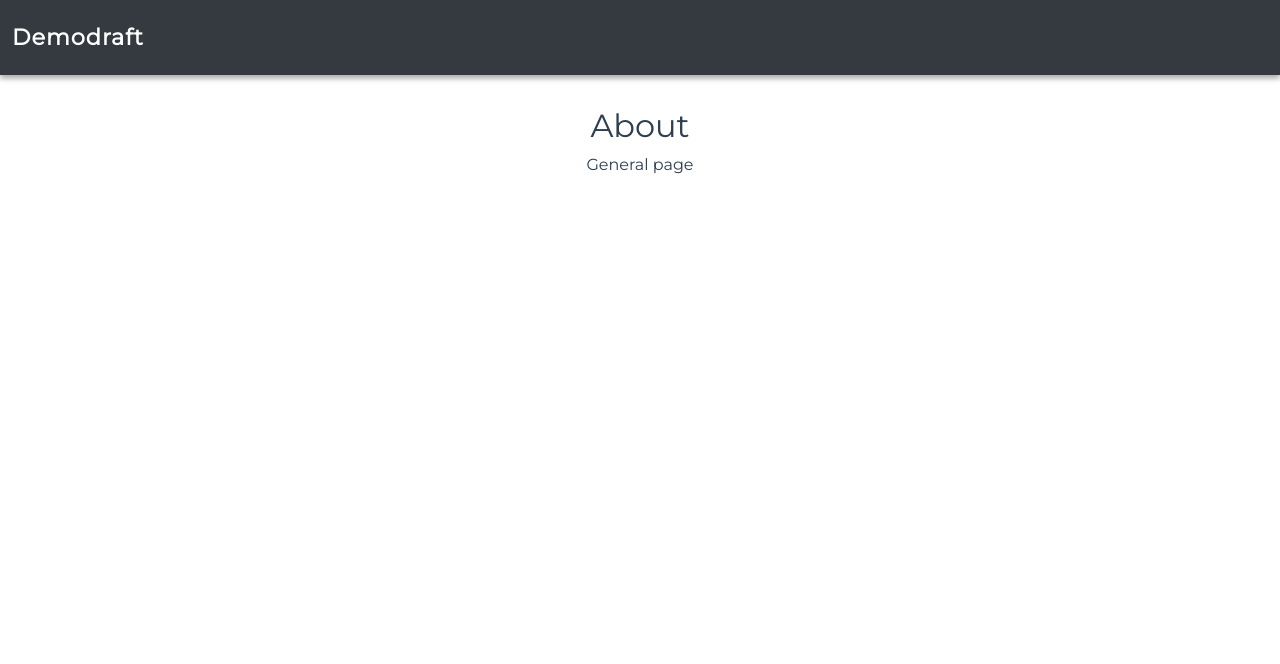
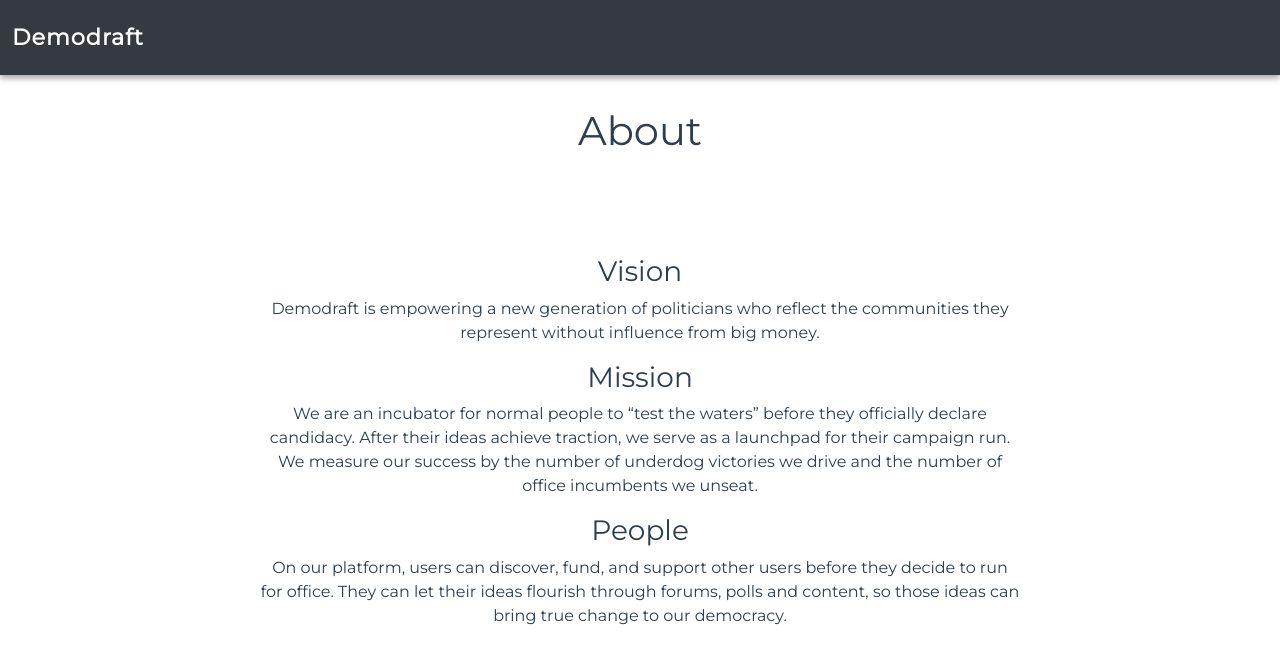
Before and after one commit to shiningsunnyday/demodraft, a Vue app in the folder forward_web/: page /about in a window 1280 px wide. Shown: the top 664 px of the page. Built offline with nearby package versions, Linux system fonts and the light colour scheme; no server answers.

Commit message:
Pushing current progress on AboutPage

```diff
--- a/forward_web/src/views/AboutPage.vue
+++ b/forward_web/src/views/AboutPage.vue
@@ -1,7 +1,29 @@
 <template>
   <div class="about">
-    <h2>About</h2>
-    <p>General page</p>
+    <h1>About</h1>
+
+    <h3>Vision</h3>
+    <p>
+      Demodraft is empowering a new generation of politicians who reflect the
+      communities they represent without influence from big money.
+    </p>
+
+    <h3>Mission</h3>
+    <p>
+      We are an incubator for normal people to “test the waters” before they
+      officially declare candidacy. After their ideas achieve traction, we serve
+      as a launchpad for their campaign run. We measure our success by the
+      number of underdog victories we drive and the number of office incumbents
+      we unseat.
+    </p>
+
+    <h3>People</h3>
+    <p>
+      On our platform, users can discover, fund, and support other users before
+      they decide to run for office. They can let their ideas flourish through
+      forums, polls and content, so those ideas can bring true change to our
+      democracy.
+    </p>
   </div>
 </template>
 
@@ -14,5 +36,15 @@ export default {
 <style lang="scss" scoped>
 .about {
   text-align: center;
+
+  @media screen and (min-width: 768px) {
+    margin: 0 auto;
+    padding: 0 20px;
+    width: 800px;
+  }
+
+  h1 {
+    margin-bottom: 100px;
+  }
 }
 </style>
```
